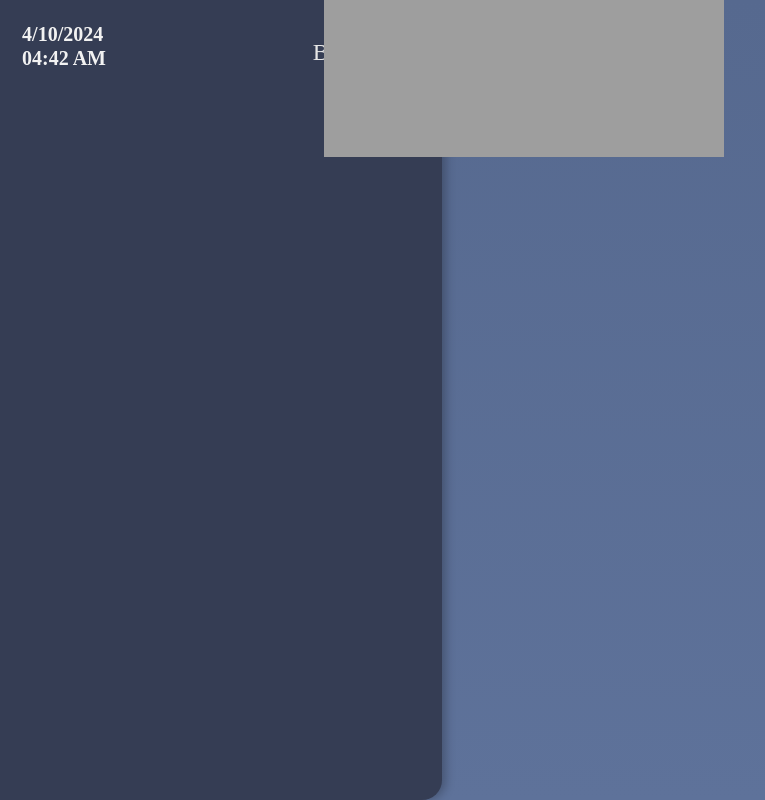
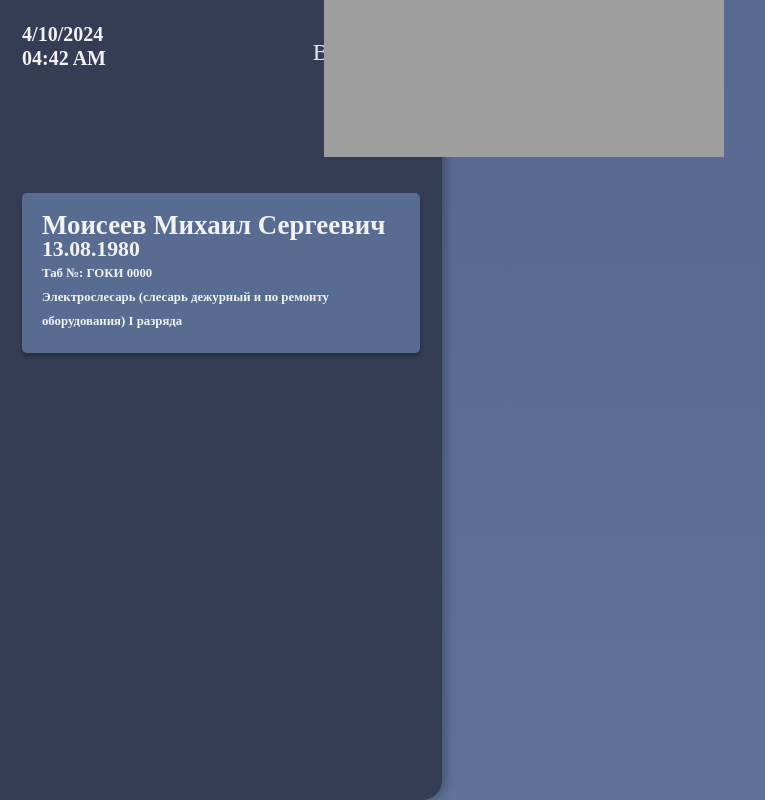
Before and after one commit to evasyukov/learn-acc, a Vue app: page / in a window 1280 px wide. Shown: the whole page, without its empty margins (0-765 px from the left). Built offline with nearby package versions, Linux system fonts and the light colour scheme; grey boxes are pictures that could not be loaded.

Commit message:
info user

```diff
--- a/src/components/InfoUser.vue
+++ b/src/components/InfoUser.vue
@@ -1,18 +1,39 @@
 <template>
   <div class="info-user">
-
+    <div class="info-user-list">
+      <p style="font-size: 2.1vw">{{ user.name }}</p>
+      <p style="font-size: 1.7vw">{{ user.birthDate }}</p>
+      <p style="font-size: 1vw">{{ user.numUser }}</p>
+      <p style="font-size: 1vw">{{ user.specialty }}</p>
+    </div>
   </div>
 </template>
 
 <script>
-   import userData from '../userData.js'; // Импорт данных пользователя
+import userData from "../userData.js" // Импорт данных пользователя
 
 export default {
-    name: 'InfoUser',
-
+  name: "InfoUser",
+  data() {
+    return {
+      user: userData, // Использование данных пользователя
+    }
+  },
 }
 </script>
 
 <style scoped>
-
+.info-user {
+  color: rgba(242, 242, 242, 1);
+  font-weight: 600;
+  line-height: 3vh;
+  padding: 5%;
+}
+.info-user-list {
+  font-family: Montserrat;
+  background-color: rgba(88, 108, 146, 1);
+  padding: 5%;
+  box-shadow: 0px 4px 4px 0px rgba(0, 0, 0, 0.25);
+  border-radius: 5px;
+}
 </style>
--- a/src/userData.js
+++ b/src/userData.js
@@ -1,6 +1,6 @@
-// userData.js
 export default {
-    name: 'Иванов Иван Иванович',
-    birthDate: '01.01.1990',
-    specialty: 'Электрослесарь'
-   };
+  name: "Моисеев Михаил Сергеевич",
+  birthDate: "13.08.1980",
+  numUser: "Таб №: ГОКИ 0000",
+  specialty: "Электрослесарь (слесарь дежурный и по ремонту оборудования) I разряда",
+}
```
Lines whose indentation alone changed are shown as unchanged.
